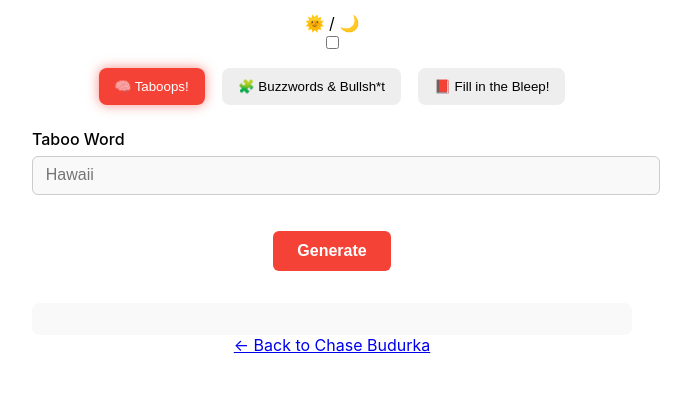
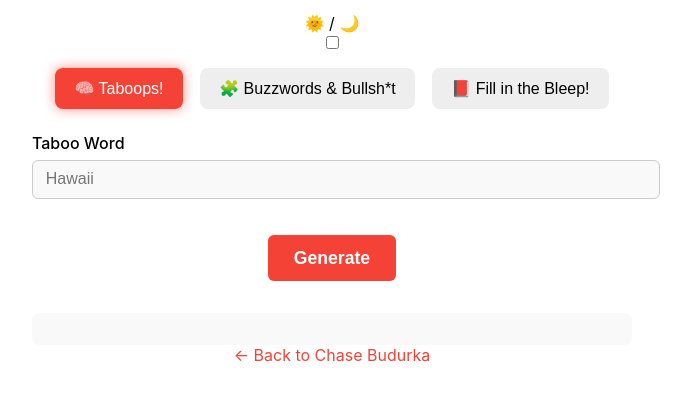
Before and after one commit to budurka/the-cold-open, a plain HTML site: page index.html in a window 1280 px wide. Shown: the part 155-556 px from the top of the page, without its empty margins (308-999 px from the left). Drawn offline with Linux system fonts and the light colour scheme.

Commit message:
Update style.css

```diff
--- a/style.css
+++ b/style.css
@@ -34,6 +34,19 @@ body {
   min-height: 100vh;
 }
 
+a {
+  color: var(--primary);
+  text-decoration: none;
+}
+
+a:hover {
+  text-decoration: underline;
+}
+
+a:visited {
+  color: var(--primary); /* Fix purple visited link */
+}
+
 .container {
   max-width: 600px;
   margin: 2rem auto;
@@ -59,13 +72,14 @@ p {
 }
 
 .format-button {
-  padding: 0.7rem 1rem;
+  padding: 0.7rem 1.2rem;
   margin: 0.5rem 0.4rem;
   border: none;
   border-radius: 8px;
   background-color: #eee;
   color: #000;
   font-weight: 500;
+  font-size: 1rem;
   cursor: pointer;
   transition: all 0.2s ease-in-out;
 }
@@ -109,8 +123,8 @@ label {
 
 #generate {
   margin-top: 1rem;
-  padding: 0.7rem 1.5rem;
-  font-size: 1rem;
+  padding: 0.8rem 1.6rem;
+  font-size: 1.1rem;
   font-weight: bold;
   background-color: var(--primary);
   color: white;
```
